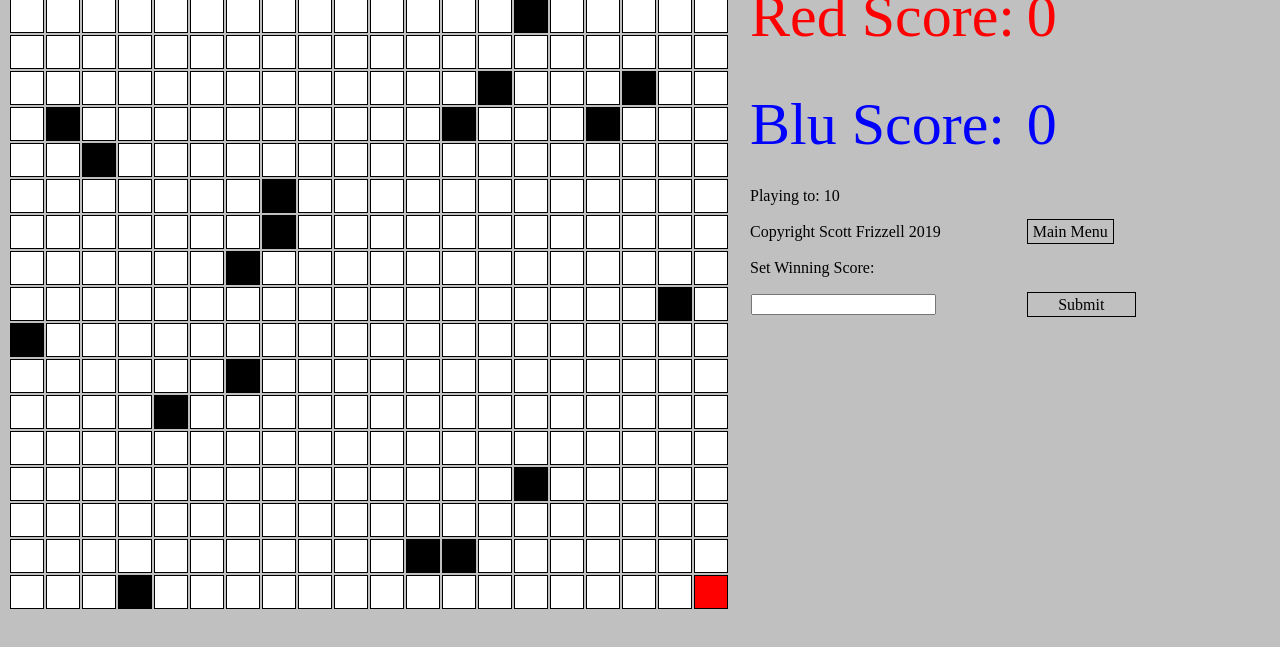
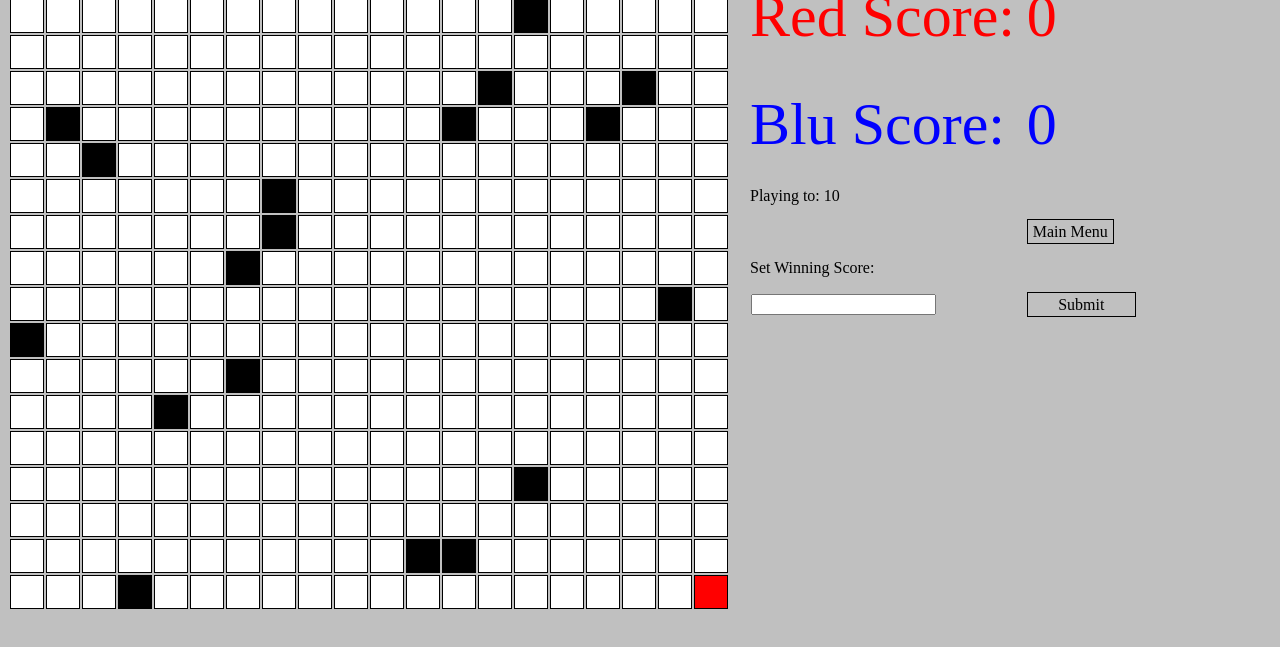
Before and after one commit to TheMostEpicest/Block-Game, a plain HTML site: page GameRandom.html in a window 1280 px wide. Shown: the part 121-768 px from the top of the page. Drawn offline with Linux system fonts and the light colour scheme.

Commit message:
Update GameRandom.html

```diff
--- a/GameRandom.html
+++ b/GameRandom.html
@@ -240,7 +240,7 @@
                 <td class="cell" id="10.18"></td>
                 <td class="cell" id="10.19"></td>
                 <td class="cell" id="10.20"></td>
-                <td class="score">Copyright Scott Frizzell 2019</td>
+                <td class="score"></td>
                 <td><a href="./index.html">Main Menu</a></td>
             </tr>
             <tr class="row">
```
